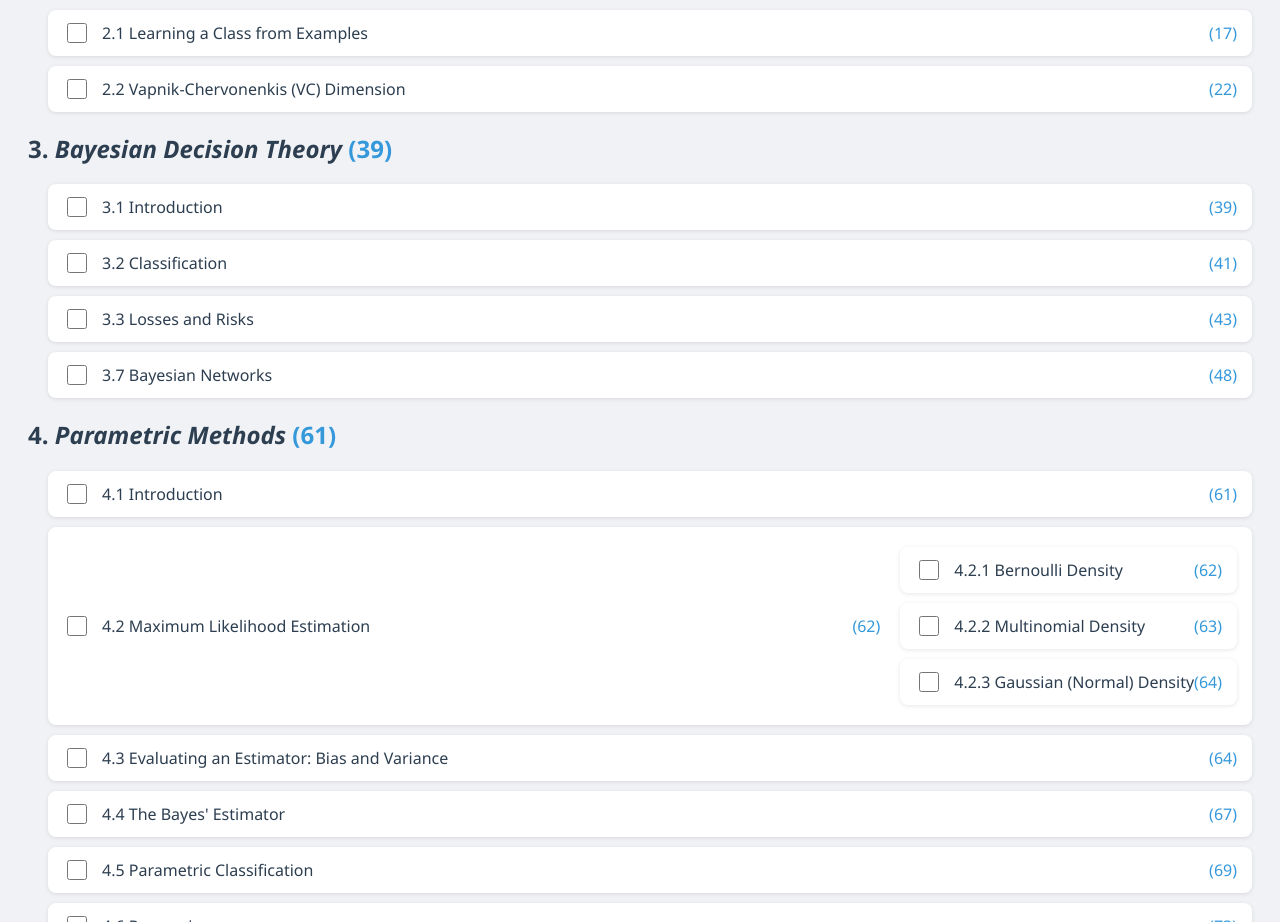
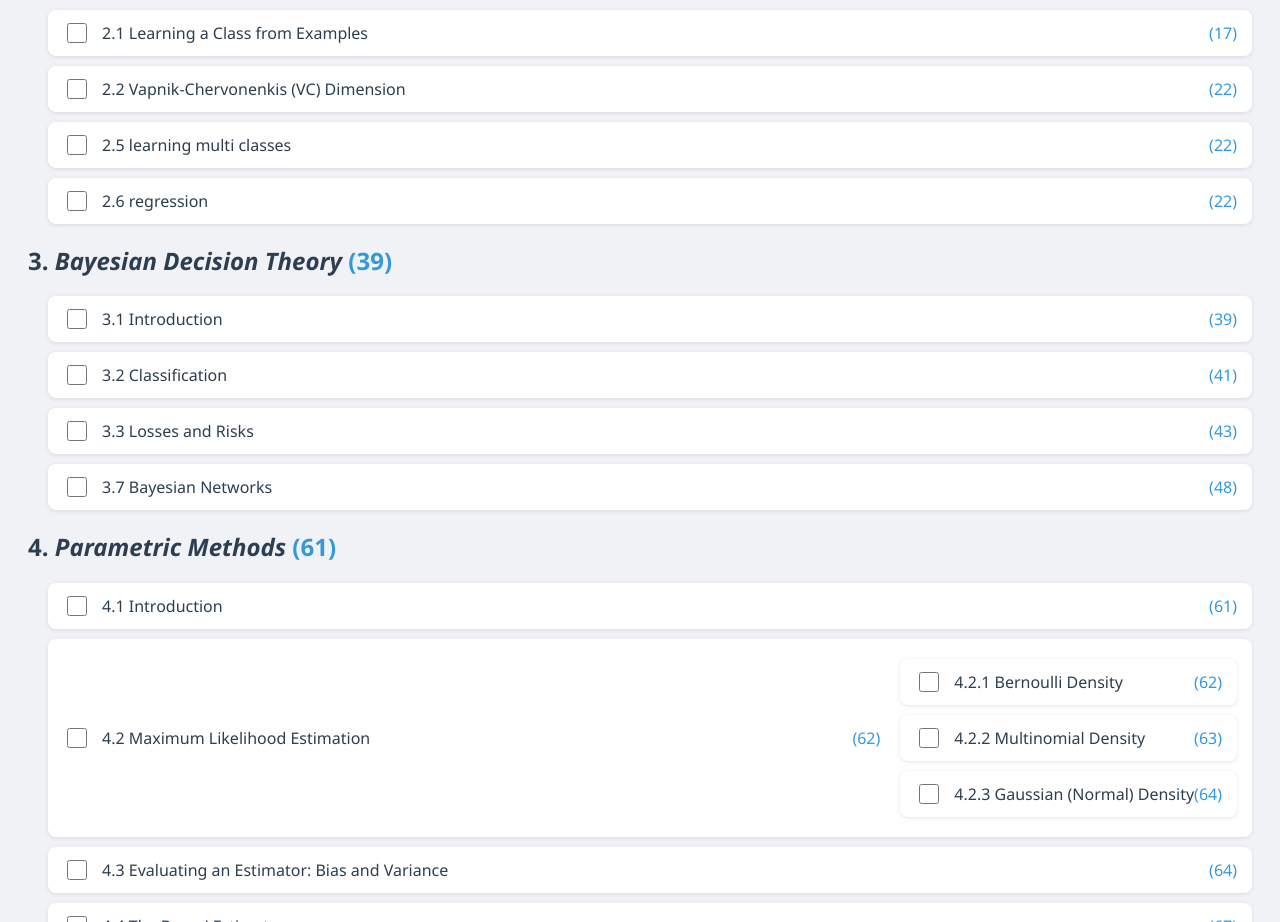
Before and after one commit to College-Notes/machine-learning, a plain HTML site: page index.html in a window 1280 px wide. Shown: the part 820-1742 px from the top of the page. Drawn offline with Linux system fonts and the light colour scheme.

Commit message:
Update index.html
added 2.5 and 2.6

```diff
--- a/index.html
+++ b/index.html
@@ -64,6 +64,8 @@
   <ul>
     <li><input type="checkbox">2.1 Learning a Class from Examples <span class="page-number">(17)</span></li>
     <li><input type="checkbox">2.2 Vapnik-Chervonenkis (VC) Dimension <span class="page-number">(22)</span></li>
+    <li><input type="checkbox">2.5 learning multi classes <span class="page-number">(22)</span></li>
+    <li><input type="checkbox">2.6 regression <span class="page-number">(22)</span></li>
   </ul>
 
   <h2>3. <em>Bayesian Decision Theory</em> <span class="page-number">(39)</span></h2>
```
